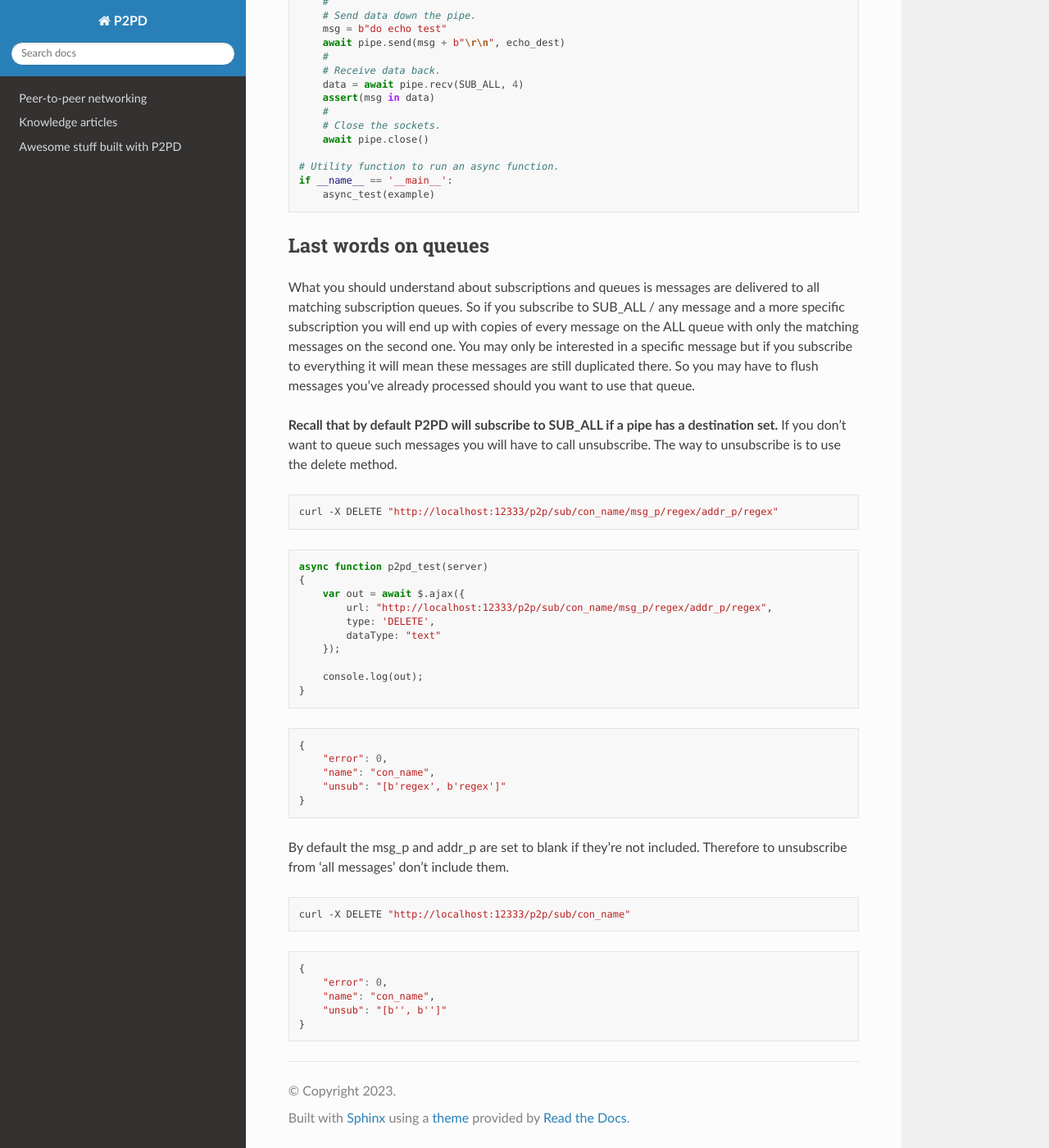
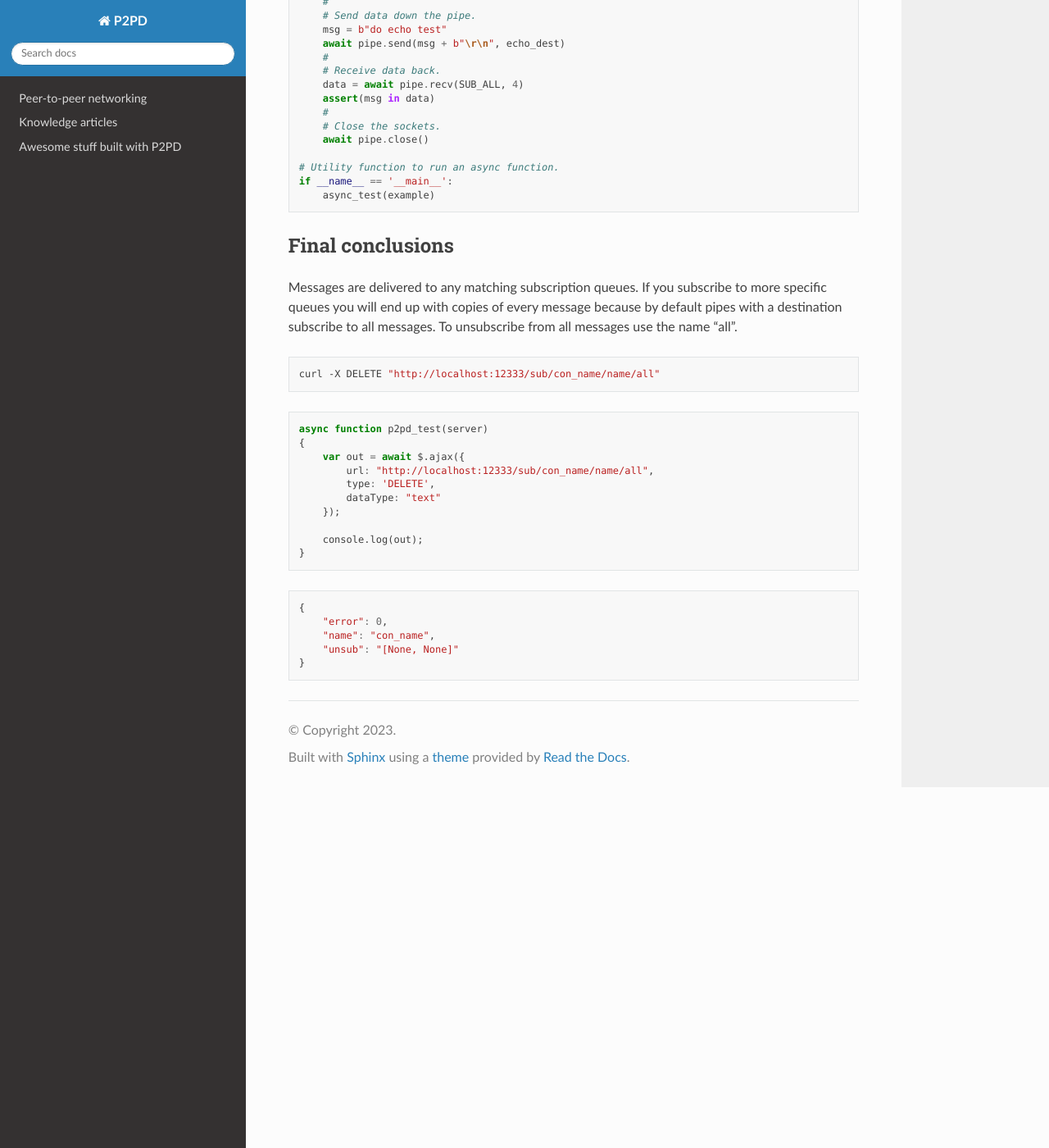
Before and after one commit to robertsdotpm/p2pd, a Sphinx documentation site: the page built from docs/source/general/queues.rst, in a window 1280 px wide and 1400 px high, scrolled down 2460 px. Shown: the whole window at 82% size. Built offline with Sphinx 7.4.7 and the Read the Docs theme 3.1.0, drawn with Linux system fonts in a browser that asks for light colours; pages that are not in the unit, such as notebooks, are missing from menus; some of the changed text lies outside the part shown.

Commit message:
Work on more stuff for queues.

```diff
--- a/docs/examples/example_7.py
+++ b/docs/examples/example_7.py
@@ -4,7 +4,7 @@
     #
     # Start default interface.
     # Don't bother resolving external addresses.
-    i = await Interface().start()
+    i = await Interface()
     #
     # Echo server address.
     route = await i.route().bind()
--- a/docs/source/articles/nat_classification.rst
+++ b/docs/source/articles/nat_classification.rst
@@ -1,5 +1,7 @@
 NAT prediction
 =========================
+
+
 
 .. image:: ../../diagrams/nat_workings.png
     :alt: How a NAT works on the socket level
--- a/docs/source/general/queues.rst
+++ b/docs/source/general/queues.rst
@@ -60,14 +60,11 @@
                 dataType: "text"
             });
 
-            if(out.hasOwnProperty("index"))
-            {
-                paths[4] += out["index"].toString();
-            }
-
             console.log(out);
         }
     }
+
+    p2pd_test();
 
 .. code-block:: javascript
 
@@ -75,37 +72,38 @@
     {
         "error": 0,
         "name": "con_name",
-        "sub": "[b'[hH]e[l]+o', None]"
+        "sub": "[b'test', None]"
     }
 
     // Send data.
     {
         "error": 0,
         "name": "con_name",
-        "sent": 18
+        "sent": 29
     }
 
     // Receive data.
     {
-        "data": "Hello, world!",
-        "error": 0,
         "client_tup": [
-            "192.168.21.200",
-            54925
-        ]
+            "192.168.21.8",
+            10062
+        ],
+        "con_name": "con_name",
+        "data": "p2pd test string\r\n\r\n",
+        "error": 0
     }
 
 
 The URL encode method is used to make the data 'safe' to pass in a URL.
-A subscription consists of two regex patterns. The first regex matches
-a message while the second matches an 'IP:port'. Message queues are
-assigned to each subscription. When receiving messages from a queue the
-full subscription / regex pair must be included. In the example above
-a message pattern matches hello, Hello, helo, or Hello. The regex method
-is 'find_all' so any instance of the pattern returns a match. But
-you can always use the caret ^ and dollar $ characters to match a
-whole string::
+A subscription consists of a msg regex and an optional tuple matching
+a reply address of the client. The IP is normalized so IPv6 addresses
+are expanded. You can specify 'from any port' if you set the port to 0.
 
+The regex method used with the message regex is 'find_all' so any
+instance of the pattern returns a match. You can always use the caret
+^ and dollar $ characters to match a whole string
+
+.. HINT::
     Checkout https://regex101.com/ if you need help with your regexes!
 
 Python subscription example
@@ -118,32 +116,24 @@
 .. literalinclude:: ../../examples/example_7.py
     :language: python3
 
-Last words on queues
+Final conclusions
 ----------------------
 
-What you should understand about subscriptions and queues is messages are
-delivered to all matching subscription queues. So if you subscribe to
-SUB_ALL / any message and a more specific subscription you will end up
-with copies of every message on the ALL queue with only the matching
-messages on the second one. You may only be interested in a specific
-message but if you subscribe to everything it will mean these messages
-are still duplicated there. So you may have to flush messages you've
-already processed should you want to use that queue.
-
-**Recall that by default P2PD will subscribe to SUB_ALL if a pipe has a destination
-set.** If you don't want to queue such messages you will have to call unsubscribe.
-The way to unsubscribe is to use the delete method.
+Messages are delivered to any matching subscription queues. If you subscribe to
+more specific queues you will end up with copies of every message because by
+default pipes with a destination subscribe to all messages. To unsubscribe
+from all messages use the name "all".
 
 .. code-block:: shell
 
-    curl -X DELETE "http://localhost:12333/p2p/sub/con_name/msg_p/regex/addr_p/regex"
+    curl -X DELETE "http://localhost:12333/sub/con_name/name/all"
 
 .. code-block:: javascript
 
     async function p2pd_test(server)
     {
         var out = await $.ajax({
-            url: "http://localhost:12333/p2p/sub/con_name/msg_p/regex/addr_p/regex",
+            url: "http://localhost:12333/sub/con_name/name/all",
             type: 'DELETE',
             dataType: "text"
         });
@@ -156,20 +146,5 @@
     {
         "error": 0,
         "name": "con_name",
-        "unsub": "[b'regex', b'regex']"
+        "unsub": "[None, None]"
     }
-
-By default the msg_p and addr_p are set to blank if they're not included.
-Therefore to unsubscribe from 'all messages' don't include them.
-
-.. code-block:: shell
-
-    curl -X DELETE "http://localhost:12333/p2p/sub/con_name"
-
-.. code-block:: javascript
-
-    {
-        "error": 0,
-        "name": "con_name",
-        "unsub": "[b'', b'']"
-    }
```
Also changed, not shown: other parts of docs/source/general/queues.rst (+2 -2 lines), 1 other file.
